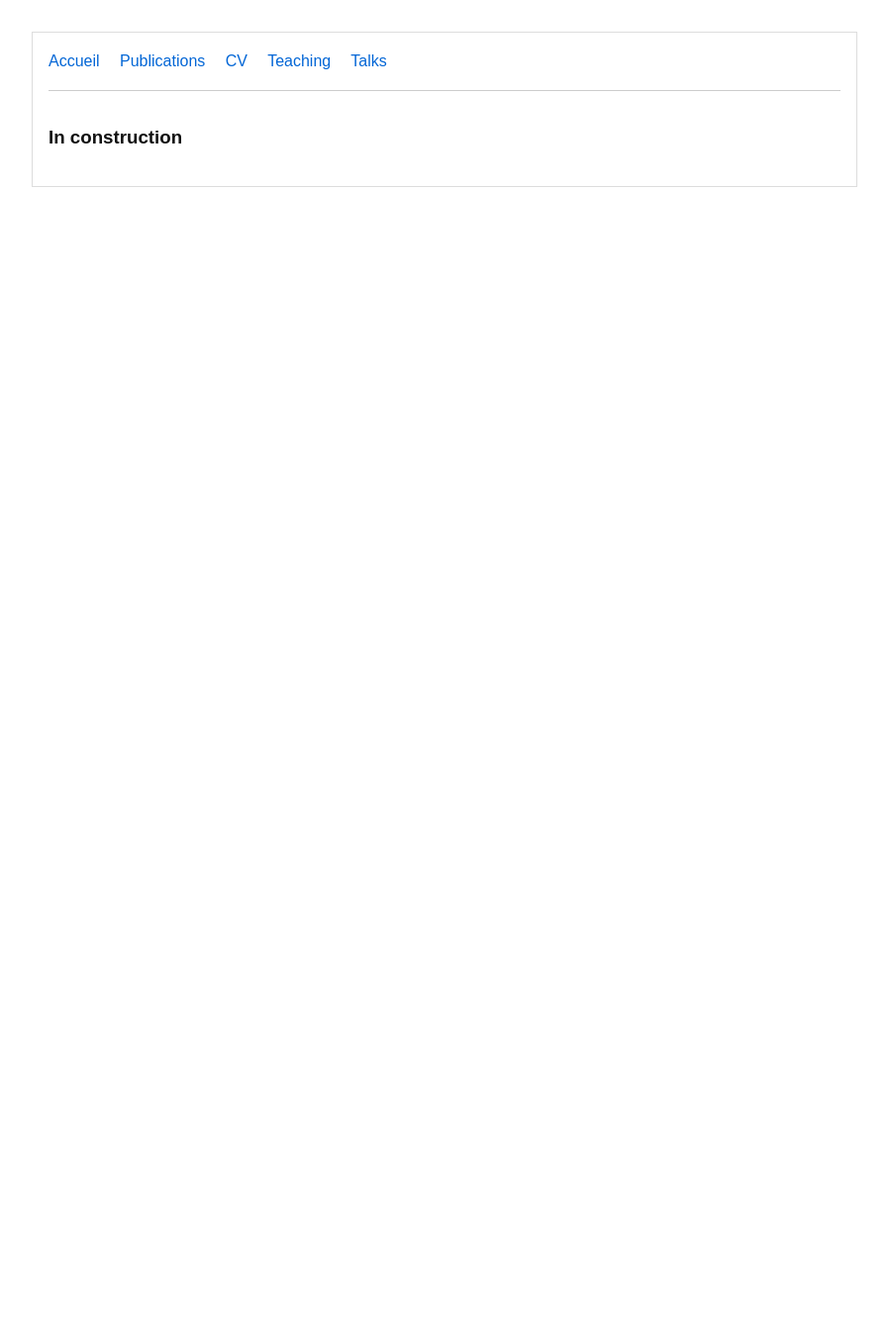
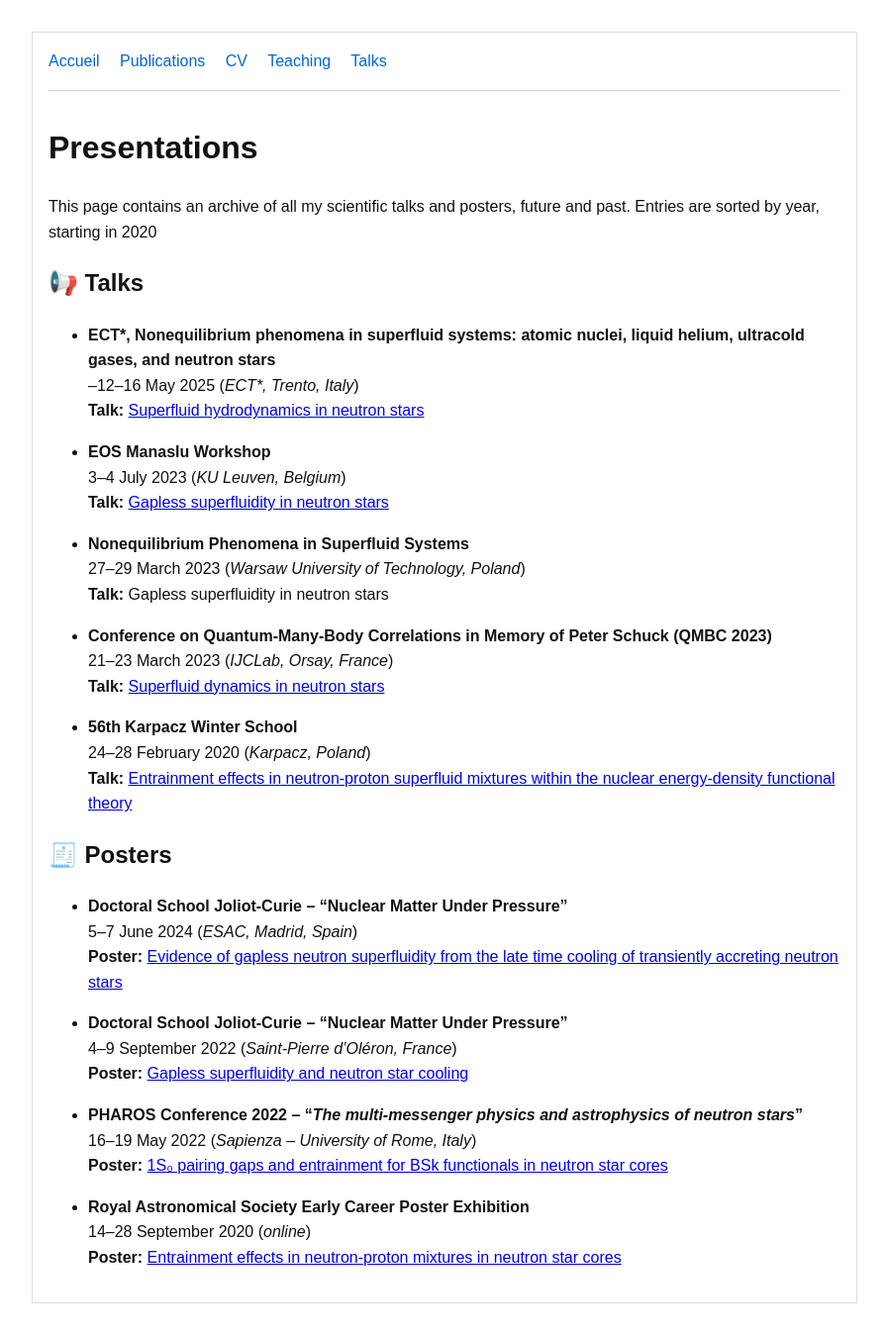
Before and after one commit to V-allard/V-allard.github.io, a Jekyll site: the page built from talks.md, in a window 1280 px wide. Shown: the whole page at 99% size, without its empty margins (191-1088 px from the left). Built offline with Jekyll 4.4.1, drawn with Linux system fonts in a browser that asks for light colours; our own code applies the rules of GitHub Pages for plain Markdown files; before the commit the page ends 900 px from its top, so only the background shows below that.

Commit message:
Update talks.md

```diff
--- a/talks.md
+++ b/talks.md
@@ -1 +1,48 @@
-### In construction
+---
+layout: default
+title: Talks & Posters
+---
+
+# Presentations
+
+This page contains an archive of all my scientific talks and posters, future and past. Entries are sorted by year, starting in 2020
+
+## 📢 Talks
+
+- **ECT\*, Nonequilibrium phenomena in superfluid systems: atomic nuclei, liquid helium, ultracold gases, and neutron stars**
+  –12–16 May 2025 (*ECT\*, Trento, Italy*)
+  **Talk:** [Superfluid hydrodynamics in neutron stars](https://indico.ectstar.eu/event/234/contributions/5547/)
+
+- **EOS Manaslu Workshop**
+  3–4 July 2023 (*KU Leuven, Belgium*)
+  **Talk:** [Gapless superfluidity in neutron stars](https://w.fys.kuleuven.be/wiki/everest/images/7/74/Allard3.pdf)
+
+- **Nonequilibrium Phenomena in Superfluid Systems**
+  27–29 March 2023 (*Warsaw University of Technology, Poland*)
+  **Talk:** Gapless superfluidity in neutron stars
+
+- **Conference on Quantum-Many-Body Correlations in Memory of Peter Schuck (QMBC 2023)**
+  21–23 March 2023 (*IJCLab, Orsay, France*)
+  **Talk:** [Superfluid dynamics in neutron stars](https://indico.in2p3.fr/event/28569/contributions/121901/)
+
+- **56th Karpacz Winter School**
+  24–28 February 2020 (*Karpacz, Poland*)
+  **Talk:** [Entrainment effects in neutron-proton superfluid mixtures within the nuclear energy-density functional theory](https://indico.global/event/6642/contributions/54593/)
+
+## 🧾 Posters
+
+- **Doctoral School Joliot-Curie – “Nuclear Matter Under Pressure”**
+  5–7 June 2024 (*ESAC, Madrid, Spain*)
+  **Poster:** [Evidence of gapless neutron superfluidity from the late time cooling of transiently accreting neutron stars](https://www.cosmos.esa.int/web/xmm-newton/2024-workshop)
+
+- **Doctoral School Joliot-Curie – “Nuclear Matter Under Pressure”**
+  4–9 September 2022 (*Saint-Pierre d’Oléron, France*)
+  **Poster:** [Gapless superfluidity and neutron star cooling](https://ejc2022.sciencesconf.org)
+
+- **PHAROS Conference 2022 – “*The multi-messenger physics and astrophysics of neutron stars*”**
+  16–19 May 2022 (*Sapienza – University of Rome, Italy*)
+  **Poster:** [1S₀ pairing gaps and entrainment for BSk functionals in neutron star cores](https://indico.ice.csic.es/event/29/page/52-e-posters)
+
+- **Royal Astronomical Society Early Career Poster Exhibition**
+  14–28 September 2020 (*online*)
+  **Poster:** [Entrainment effects in neutron-proton mixtures in neutron star cores](https://ras.ac.uk/poster-contest/allard-valentin)
```
